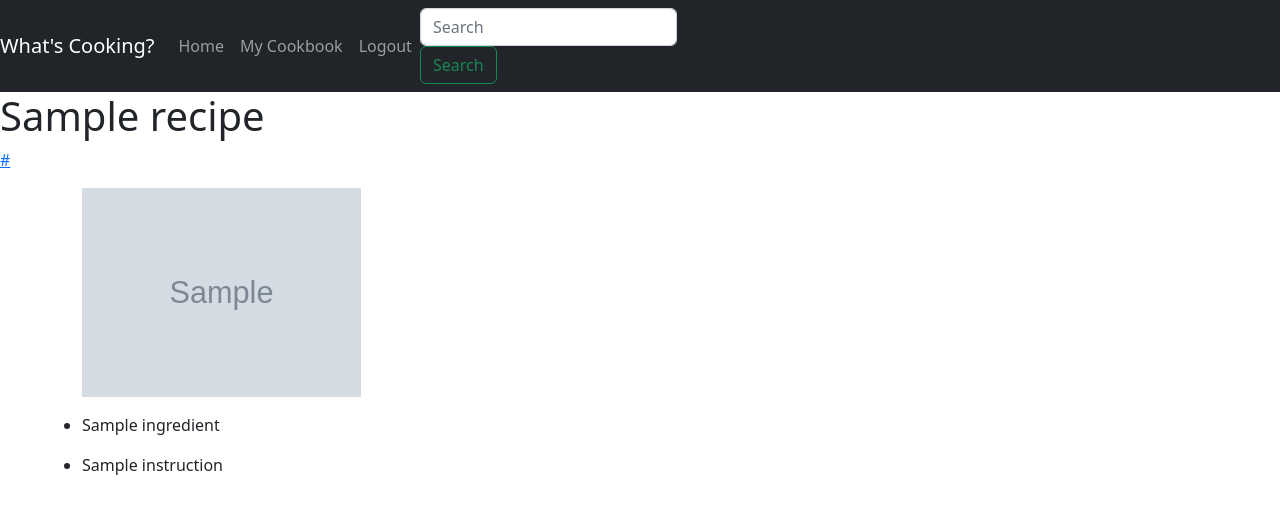
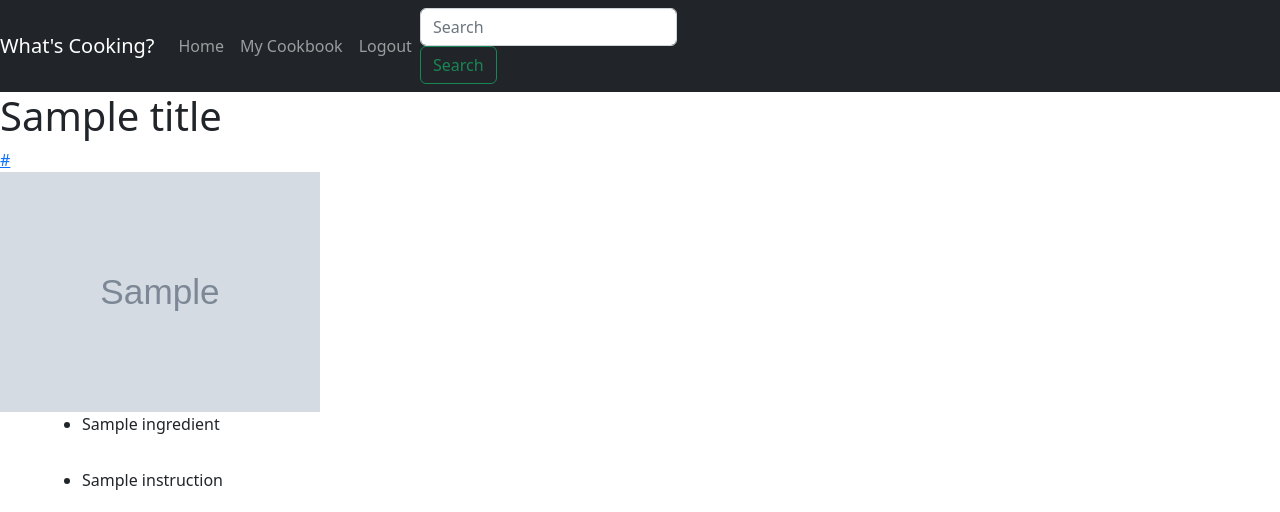
Before and after one commit to lrbehan/What-s-Cooking-, a Flask app: template templates/recipe.html in a window 1280 px wide. Shown: the top 512 px of the page. Run offline with Flask 2, Linux system fonts and the light colour scheme; tables that the repository leaves empty hold one stand-in row (values such as "Sample post"); the template is opened without the code that fills it: values that come from a table or form of the project are taken from there, most other values are stand-ins (such as "Sample title", 1, 10 or a date in 2020); grey boxes marked "Sample" are stand-in pictures.

Commit message:
recipe template fixed

```diff
--- a/server.py
+++ b/server.py
@@ -130,11 +130,14 @@ def get_recipe_details():
     #endpoint for recipe details
     recipe = requests.request("GET", URL + (f"/{recipe_id}/information"), headers=HEADERS).json()
 
+    title = recipe['title']
+    source_url = recipe['sourceUrl']
+    image = recipe['image']
+
     ext_ingredients = recipe['extendedIngredients']
     ingredients=[]
     for ingredient in ext_ingredients:
         ingredients.append(ingredient['original'])
-
 
     data = recipe['analyzedInstructions']
     if len(data) == 0:
@@ -145,11 +148,10 @@ def get_recipe_details():
         for step in steps:
             instructions.append(step['step'])
 
-
     saved_recipe_ids = [ recipe.recipe_id for recipe in user.saved_recipes ]
     rated_recipe_ids = [ recipe.recipe_id for recipe in user.ratings ]
 
-    return render_template('recipe.html', is_API=True, user=user, recipe=recipe, ingredients=ingredients, instructions=instructions, saved_recipe_ids=saved_recipe_ids, rated_recipe_ids=rated_recipe_ids)
+    return render_template('recipe.html', is_API=True, user=user, recipe=recipe, title=title, source_url=source_url, image=image, ingredients=ingredients, instructions=instructions, saved_recipe_ids=saved_recipe_ids, rated_recipe_ids=rated_recipe_ids)
 
 
 @app.route('/saved_recipe/<recipe_id>')
@@ -165,10 +167,15 @@ def get_saved_recipe_details(recipe_id):
 
     saved_recipe_ids = [ recipe.recipe_id for recipe in user.saved_recipes ]
     rated_recipe_ids = [ recipe.recipe_id for recipe in user.ratings ]
+
+    title = recipe.title
+    source_url = recipe.source_url
+    image = recipe.image_path
+
     ingredients = recipe.ingredients.split("\n")
     instructions = recipe.instructions.split("\n")
 
-    return render_template("recipe.html", is_API=False, recipe=recipe, rated_recipe_ids=rated_recipe_ids, saved_recipe_ids=saved_recipe_ids, rating=rating, ingredients=ingredients, instructions=instructions)
+    return render_template("recipe.html", is_API=False, recipe=recipe, rated_recipe_ids=rated_recipe_ids, saved_recipe_ids=saved_recipe_ids, rating=rating, title=title, source_url=source_url, image=image, ingredients=ingredients, instructions=instructions)
 
 
 @app.route('/save', methods=['POST'])
@@ -194,8 +201,7 @@ def save_recipe():
         instructions = json['instructions']
         image_path = json['image_path']
         source_url = json['source_url']
-        print(ingredients)
-        print("******************")
+
         recipe = crud.create_recipe(title=title, ingredients=ingredients, instructions=instructions, image_path=image_path, source_url=source_url)
 
         db.session.add(recipe)
--- a/templates/recipe.html
+++ b/templates/recipe.html
@@ -3,31 +3,36 @@
 {% block title %} Recipe Details {% endblock %}
 
 {% block body %}
-{% if is_API %}
-    <h1 id="title"> {{ recipe['title'] }}</h1>
+<h1 id="title"> {{ title }}</h1>
 
 {% if recipe.recipe_id in rated_recipe_ids %}
     You rated this {{rating.score}} out of 5
 {% endif %}
 
 <form>
-    <p>
-    <a href="{{recipe['sourceUrl']}}">
-        {{recipe['sourceUrl']}}</a>
-    </p>
+    <a href="source_url">
+        {{ source_url}}
+    <input type="hidden" name="source_url" id="source_url" value="{{ source_url }}">
+    </a>
 </form>
 
 {% if session.get('user_email') %}
-        {% if recipe_id not in saved_recipe_ids %}
+    {% if is_API %}
         <button id="save">Save Recipe</button>
+    {% endif %}
+
+    {% if not is_API %}
+    <div id="edit">This recipe is in your Cookbook. Would you like to edit it?
+        <button id="edit">Edit Recipe</button>
+    </div>
     {% endif %}
 
     <div class="container">
         <div class="row">
             <p>
-            <h2>Rate Recipe</h2>
-            <form id= "rate" method="POST">
-                <input type="hidden" name="source_url" id="source" value="{{recipe['sourceUrl']}}">
+                {% if recipe.recipe_id not in rated_recipe_ids %}
+                    <h3>Rate Recipe</h3>
+                    <form id="rate" method="POST">
                         <p>
                         Rating:
                         <select name="rating" id="rating">
@@ -40,11 +45,13 @@
                         <p><input type="submit"></p>
                     </form>
                 {% endif %}
+            </p>
         </div>
     </div>
+{% endif %}
 
-    <img src="{{recipe['image']}}" width="25%">
-    <input type="hidden" id="image" value="{{recipe['image']}}">
+    <img src="{{image}}" width="25%">
+    <input type="hidden" id="image" value="{{ image }}">
 
     <div class="container">
         <div class="row">
@@ -54,6 +61,7 @@
                     {{ ingredient }}
                 </li>
                 {% endfor %}
+            </ul>
         </div>
     </div>
 
@@ -67,78 +75,11 @@
                 </li>
                 {% endfor %}
             </ul>
-                <input type="hidden" name="source_url" id="source_url" value="{{recipe['sourceUrl']}}">
             </p>
         </div>
     </div>
-{% endif %}
 
-{% if not is_API %}
-    <h1 id='title'>{{ recipe.title }}</h1>
-    <input type="hidden" name="source_url" id="source_url" value="{{recipe.source_url}}">
-    {% if recipe.recipe_id in rated_recipe_ids %}
-    You rated this {{rating.score}} out of 5
-    {% endif %}
-    <form>
-        <p>
-        <a name="source" href="{{ recipe.source_url}}">
-            {{recipe.source_url}}</a>
-        </p>
-    </form>
-
-    {% if session.get('user_email') %}
-        {% if recipe.recipe_id in saved_recipe_ids %}
-        <div id="edit">This recipe is in your Cookbook. Would you like to edit it?
-            <button id="edit">Edit Recipe</button>
-        </div>
-        {% endif %}
-        <div class="container">
-            <div class="row">
-                <p>
-                {% if recipe.recipe_id not in rated_recipe_ids %}
-                <h2>Rate Recipe</h2>
-                    <form id="rate" method="POST">
-                    <input type="hidden" name="recipe_id" value={{recipe.recipe_id}}>
-                        <p>
-                        Rating:
-                        <select name="rating" id="rating">
-                        <option value="">Select rating</option>
-                            {% for num in range(6) %}
-                            <option value="{{ num }}">{{ num }}</option>
-                    {% endfor %}
-                    </select>
-                </p>
-                <p><input type="submit"></p>
-                </form>
-            </div>
-        </div>
-        {% endif %}
-    {% endif %}
-    <div class="container">
-        <div class="row">
-            <p>
-            <img src="{{ recipe.image_path }}" width="25%">
-            <input type="hidden" id="image" name="image" value="{{recipe.image_path}}">
-           </p>
-           <ul id="ingredients">
-            {% for ingredient in ingredients %}
-            <li>
-                {{ ingredient }}
-            </li>
-                {% endfor %}
-            </ul>
-
-            <ul id="instructions">
-                {% for instruction in instructions %}
-            <li>
-                {{ instruction }}
-            </li>
-                {% endfor %}
-            </ul>
-        </div>
-    </div>
 <div id="edit_recipe"></div>
-{% endif %}
 
 <script src="/static/save.js"></script>
 <script src="/static/edit.js"></script>
```
Also changed, not shown: templates/homepage.html (indentation only). Lines whose indentation alone changed are shown as unchanged.
